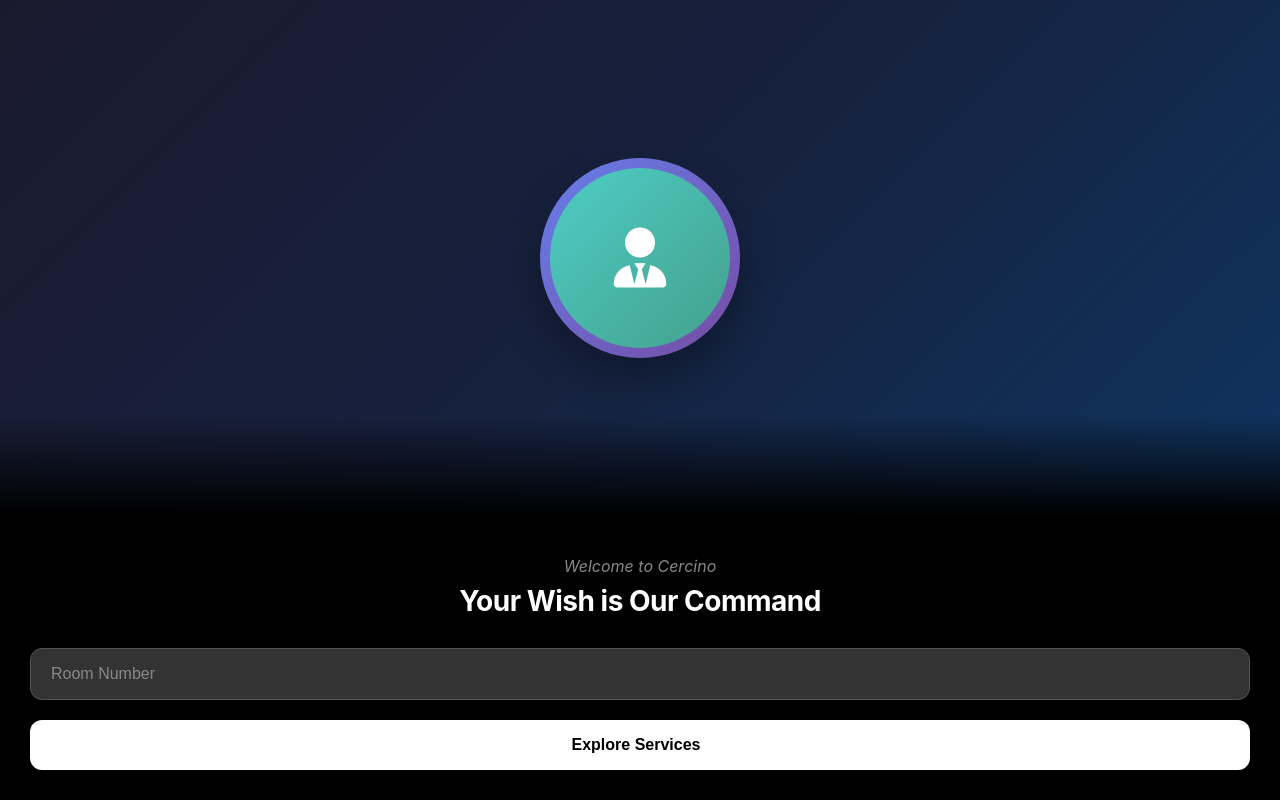
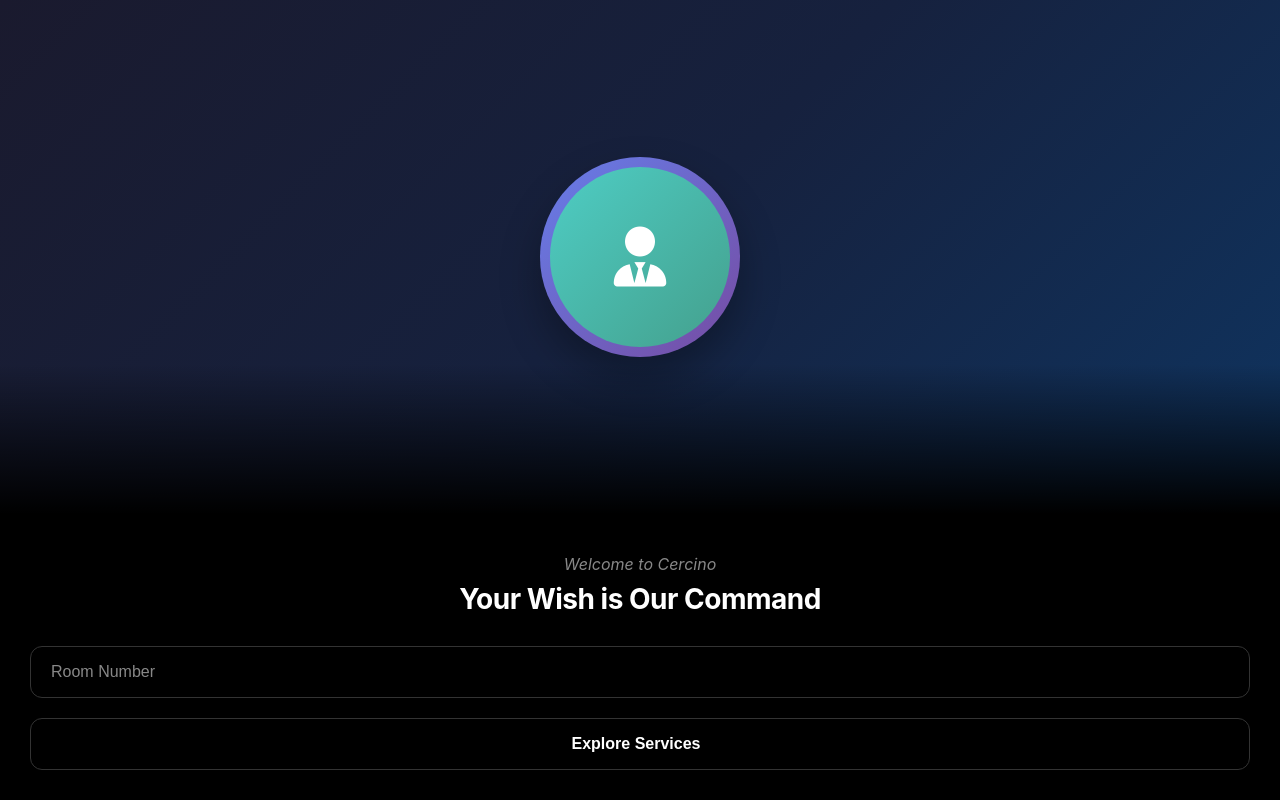
Before and after one commit to terris03/Cercino-queue, a React (Create React App) app: page / in a window 1280 px wide. Built offline with nearby package versions, Linux system fonts and the light colour scheme; the HTML template or start-up script is replaced by a standard one.

Commit message:
Add bottom fade to image and update form elements to black backgrounds

```diff
--- a/src/App.css
+++ b/src/App.css
@@ -243,8 +243,8 @@ code {
   bottom: 0;
   left: 0;
   right: 0;
-  height: 100px;
-  background: linear-gradient(to bottom, transparent 0%, #000000 100%);
+  height: 150px;
+  background: linear-gradient(to bottom, transparent 0%, rgba(0, 0, 0, 0.3) 30%, rgba(0, 0, 0, 0.7) 70%, #000000 100%);
 }
 
 .hotel-form-section {
@@ -287,8 +287,8 @@ code {
 
 .hotel-room-input {
   width: 100%;
-  background: #333333;
-  border: 1px solid #555555;
+  background: #000000;
+  border: 1px solid #333333;
   border-radius: 12px;
   color: #ffffff;
   padding: 16px 20px;
@@ -300,7 +300,7 @@ code {
 .hotel-room-input:focus {
   outline: none;
   border-color: #4ecdc4;
-  background: #444444;
+  background: #000000;
 }
 
 .hotel-room-input::placeholder {
@@ -309,10 +309,10 @@ code {
 
 .hotel-explore-btn {
   width: 100%;
-  background: #ffffff;
-  border: none;
+  background: #000000;
+  border: 1px solid #333333;
   border-radius: 12px;
-  color: #000000;
+  color: #ffffff;
   padding: 16px 20px;
   font-size: 16px;
   font-weight: 600;
@@ -325,9 +325,10 @@ code {
 }
 
 .hotel-explore-btn:hover {
-  background: #f0f0f0;
+  background: #111111;
+  border-color: #4ecdc4;
   transform: translateY(-2px);
-  box-shadow: 0 8px 24px rgba(255, 255, 255, 0.2);
+  box-shadow: 0 8px 24px rgba(0, 0, 0, 0.3);
 }
 
 .hotel-explore-btn i {
```
